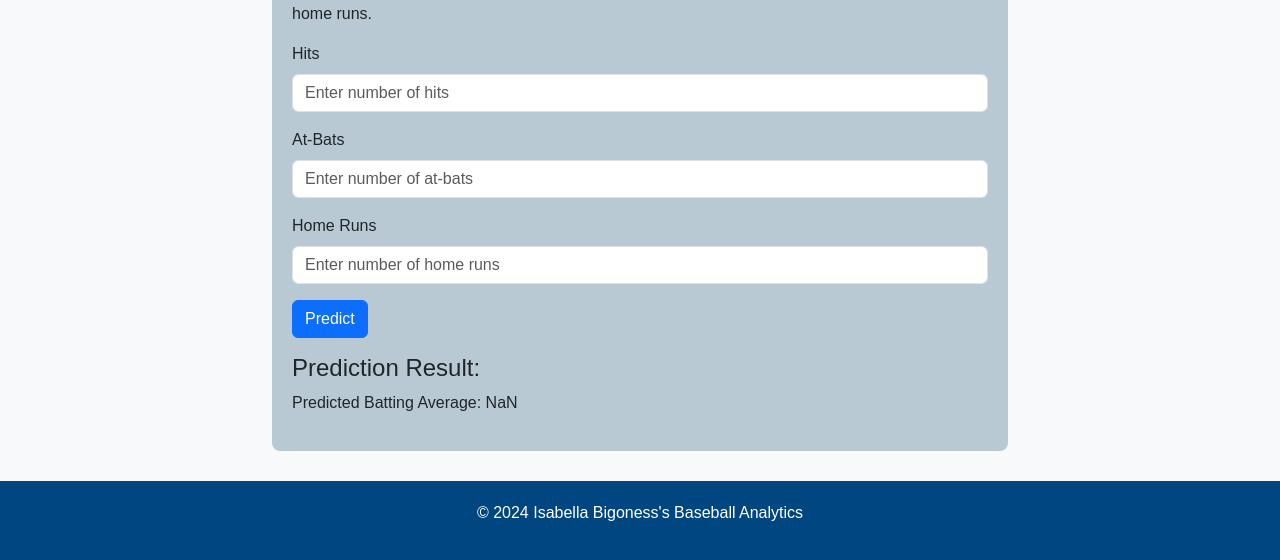
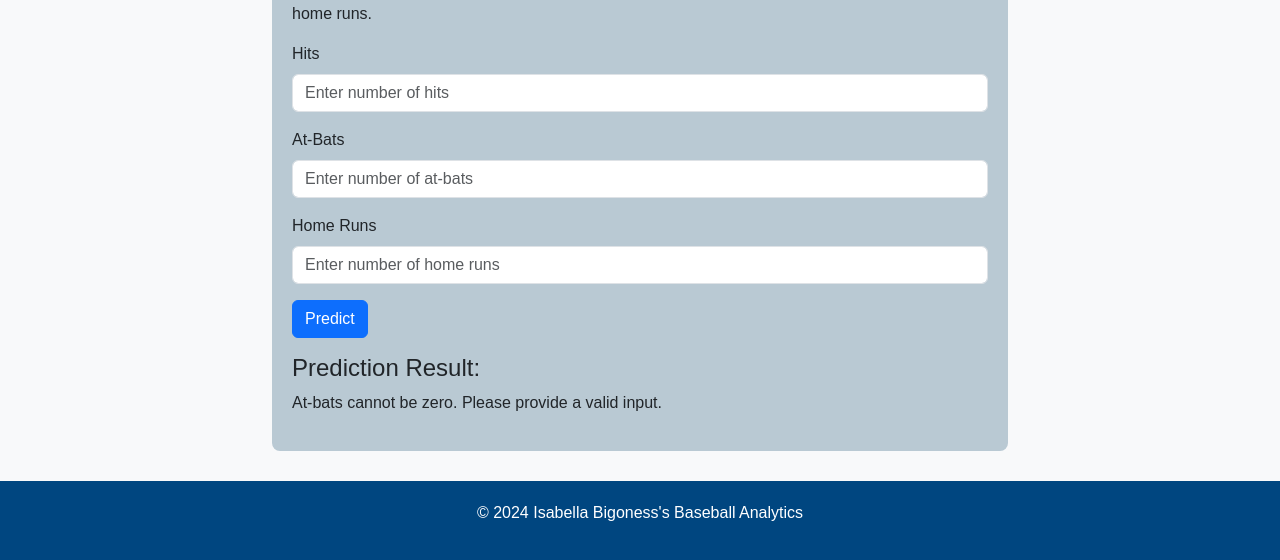
Before and after one commit to Isabella-Bigoness/Predictive-model, a plain HTML site: page index.html in a window 1280 px wide. Both pictures are taken after a click on the button "Predict". Shown: the part 254-814 px from the top of the page. Drawn offline with nearby package versions, Linux system fonts and the light colour scheme.

Commit message:
Improve input validation

```diff
--- a/index.html
+++ b/index.html
@@ -79,15 +79,21 @@
 
     <script>
         function predictPerformance() {
-            const hits = parseInt(document.getElementById('hits').value);
-            const atBats = parseInt(document.getElementById('atBats').value);
-            const homeRuns = parseInt(document.getElementById('homeRuns').value);
+            const hits = Number(document.getElementById('hits').value);
+            const atBats = Number(document.getElementById('atBats').value);
+            const homeRuns = Number(document.getElementById('homeRuns').value);
+            const result = document.getElementById('prediction');
 
-            if (atBats === 0) {
-                document.getElementById('prediction').innerText = "At-bats cannot be zero. Please provide a valid input.";
+            if (
+                Number.isNaN(hits) || Number.isNaN(atBats) || Number.isNaN(homeRuns) ||
+                hits < 0 || atBats < 0 || homeRuns < 0
+            ) {
+                result.innerText = 'Please enter valid non-negative numbers.';
+            } else if (atBats === 0) {
+                result.innerText = 'At-bats cannot be zero. Please provide a valid input.';
             } else {
                 const battingAverage = ((hits + (homeRuns * 0.5)) / atBats).toFixed(3);
-                document.getElementById('prediction').innerText = `Predicted Batting Average: ${battingAverage}`;
+                result.innerText = `Predicted Batting Average: ${battingAverage}`;
             }
             document.getElementById('result').style.display = 'block';
         }
```
Also changed, not shown: 1 other file.
